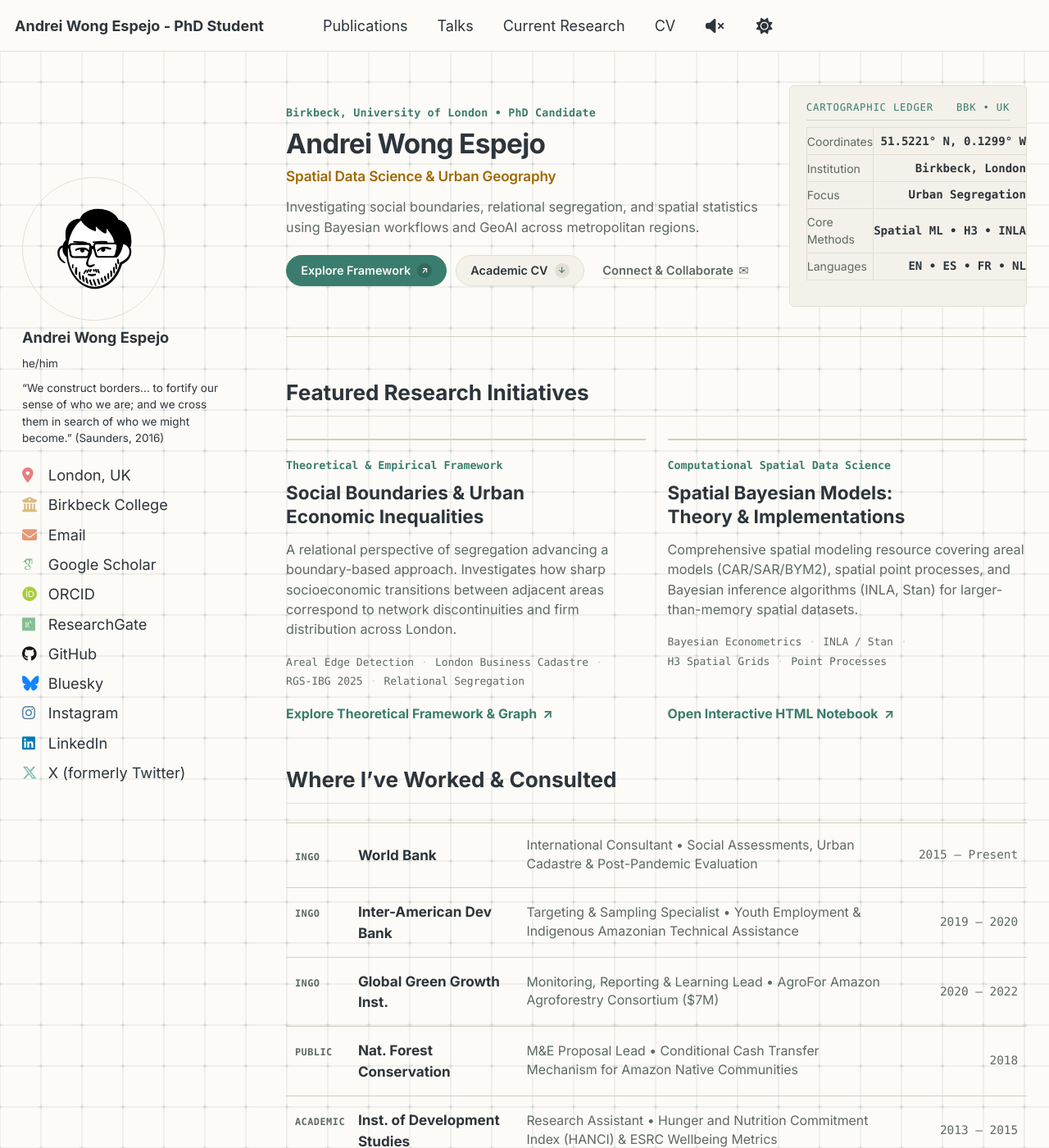
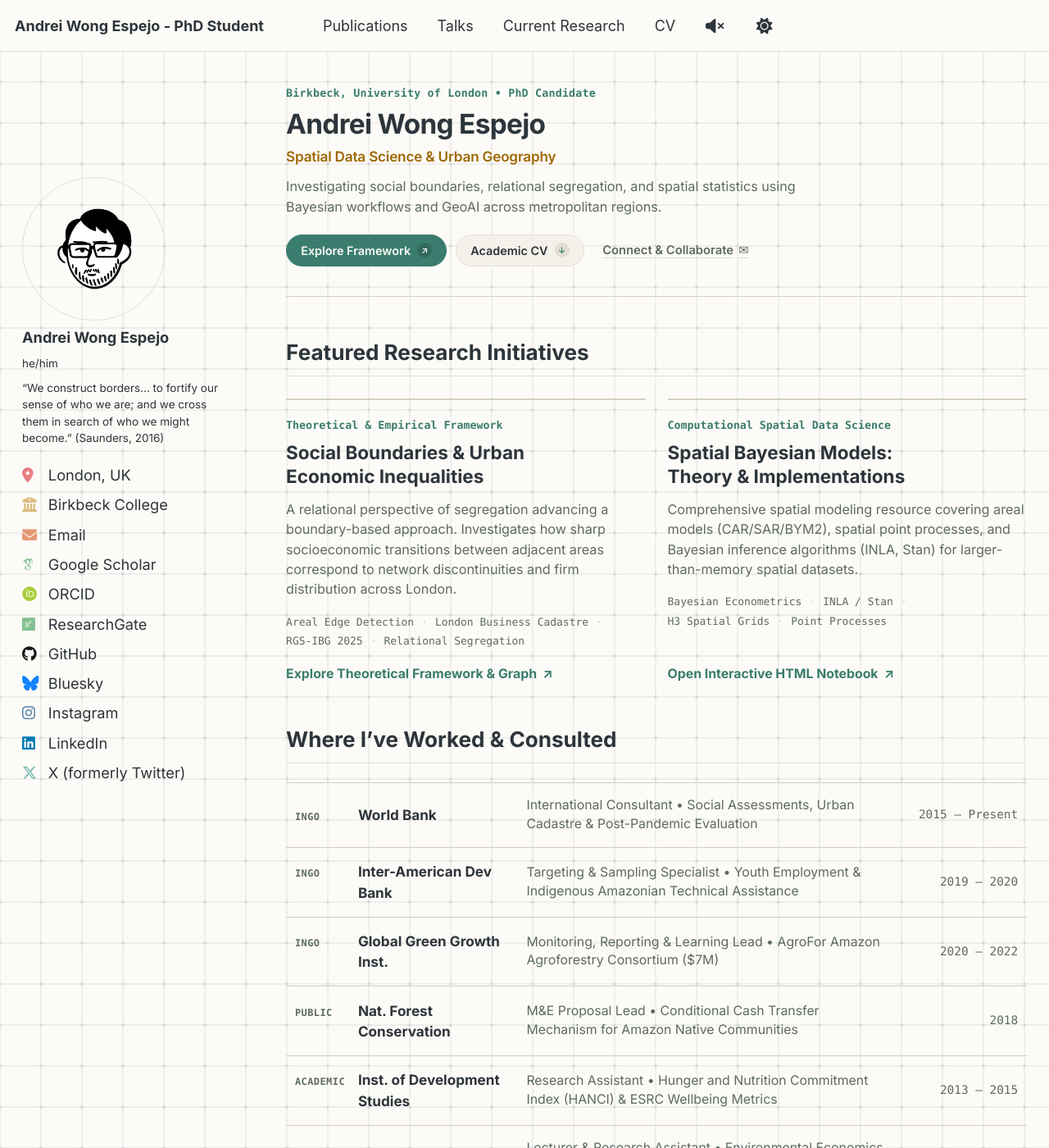
Before and after one commit to Andrei-WongE/Andrei-Wong.github.io, a Jekyll site: the page built from _pages/about.md, in a window 1280 px wide and 1400 px high. Shown: the whole window at 82% size. Built offline with Jekyll 4.4.1, drawn with Linux system fonts in a browser that asks for light colours; some web fonts are replaced; comment, search, counter and statistics services are not loaded.

Commit message:
Delete the Cartographic Ledger box, its horrible

```diff
--- a/_pages/about.md
+++ b/_pages/about.md
@@ -8,54 +8,23 @@ redirect_from:
 ---
 
 <div class="home-hero-v2">
-  <div class="hero-grid">
-    <div class="hero-content">
-      <div class="hero-kicker">Birkbeck, University of London &bull; PhD Candidate</div>
-      <h1 class="hero-title">Andrei Wong Espejo</h1>
-      <div class="hero-subtitle">Spatial Data Science &amp; Urban Geography</div>
-      <p class="hero-thesis">
-        Investigating social boundaries, relational segregation, and spatial statistics using Bayesian workflows and GeoAI across metropolitan regions.
-      </p>
-      <div class="hero-cta-group">
-        <a href="{{ site.baseurl }}/social-boundaries-framework/" class="button-nested primary">
-          Explore Framework <span class="icon-circle" aria-hidden="true">↗</span>
-        </a>
-        <a href="{{ site.baseurl }}/cv/" class="button-nested secondary">
-          Academic CV <span class="icon-circle" aria-hidden="true">↓</span>
-        </a>
-        <button type="button" onclick="openContactModal()" class="hero-link-action">
-          Connect &amp; Collaborate <span aria-hidden="true">✉</span>
-        </button>
-      </div>
-    </div>
-
-    <div class="hero-coords-card">
-      <div class="coords-header">
-        <span>Cartographic Ledger</span>
-        <span>BBK &bull; UK</span>
-      </div>
-      <table class="coords-table">
-        <tr>
-          <th scope="row">Coordinates</th>
-          <td class="val">51.5221° N, 0.1299° W</td>
-        </tr>
-        <tr>
-          <th scope="row">Institution</th>
-          <td class="val">Birkbeck, London</td>
-        </tr>
-        <tr>
-          <th scope="row">Focus</th>
-          <td class="val">Urban Segregation</td>
-        </tr>
-        <tr>
-          <th scope="row">Core Methods</th>
-          <td class="val">Spatial ML &bull; H3 &bull; INLA</td>
-        </tr>
-        <tr>
-          <th scope="row">Languages</th>
-          <td class="val">EN &bull; ES &bull; FR &bull; NL</td>
-        </tr>
-      </table>
+  <div class="hero-content">
+    <div class="hero-kicker">Birkbeck, University of London &bull; PhD Candidate</div>
+    <h1 class="hero-title">Andrei Wong Espejo</h1>
+    <div class="hero-subtitle">Spatial Data Science &amp; Urban Geography</div>
+    <p class="hero-thesis">
+      Investigating social boundaries, relational segregation, and spatial statistics using Bayesian workflows and GeoAI across metropolitan regions.
+    </p>
+    <div class="hero-cta-group">
+      <a href="{{ site.baseurl }}/social-boundaries-framework/" class="button-nested primary">
+        Explore Framework <span class="icon-circle" aria-hidden="true">↗</span>
+      </a>
+      <a href="{{ site.baseurl }}/cv/" class="button-nested secondary">
+        Academic CV <span class="icon-circle" aria-hidden="true">↓</span>
+      </a>
+      <button type="button" onclick="openContactModal()" class="hero-link-action">
+        Connect &amp; Collaborate <span aria-hidden="true">✉</span>
+      </button>
     </div>
   </div>
 </div>
--- a/_sass/layout/_custom.scss
+++ b/_sass/layout/_custom.scss
@@ -110,18 +110,6 @@ h1, h2, h3 {
     border-bottom: 1px solid var(--global-dark-border-color);
     position: relative;
 
-    .hero-grid {
-        display: grid;
-        grid-template-columns: 1fr 290px;
-        gap: 1.75rem;
-        align-items: center;
-
-        @media (max-width: 950px) {
-            grid-template-columns: 1fr;
-            gap: 1.25rem;
-        }
-    }
-
     .hero-content {
         .hero-kicker {
             font-family: var(--font-mono, monospace);
@@ -155,7 +143,7 @@ h1, h2, h3 {
             font-size: 0.90em;
             line-height: 1.55;
             color: var(--global-text-color-light);
-            max-width: 58ch;
+            max-width: 65ch;
             text-wrap: pretty;
         }
 
@@ -164,60 +152,6 @@ h1, h2, h3 {
             align-items: center;
             gap: 0.6rem;
             flex-wrap: wrap;
-        }
-    }
-
-    /* Cartographer Coordinates Ledger Panel */
-    .hero-coords-card {
-        background: var(--global-panel-color);
-        border: 1px solid var(--global-border-color);
-        border-radius: 6px;
-        padding: 0.95rem 1.1rem;
-
-        .coords-header {
-            font-family: var(--font-mono, monospace);
-            font-size: 0.68em;
-            text-transform: uppercase;
-            letter-spacing: 0.8px;
-            color: var(--global-link-color);
-            border-bottom: 1px solid var(--global-dark-border-color);
-            padding-bottom: 0.35rem;
-            margin-bottom: 0.45rem;
-            display: flex;
-            justify-content: space-between;
-            align-items: center;
-        }
-
-        .coords-table {
-            width: 100%;
-            border-collapse: collapse;
-            font-size: 0.78em;
-
-            tr {
-                border-bottom: 1px solid var(--global-border-color);
-                &:last-child { border-bottom: none; }
-            }
-
-            th,
-            td {
-                padding: 0.3rem 0;
-                color: var(--global-text-color-light);
-            }
-
-            th {
-                text-align: left;
-                font-weight: normal;
-            }
-
-            td {
-                &.val {
-                    text-align: right;
-                    font-family: var(--font-mono, monospace);
-                    color: var(--global-text-color);
-                    font-weight: 600;
-                    white-space: nowrap;
-                }
-            }
         }
     }
 }
```
